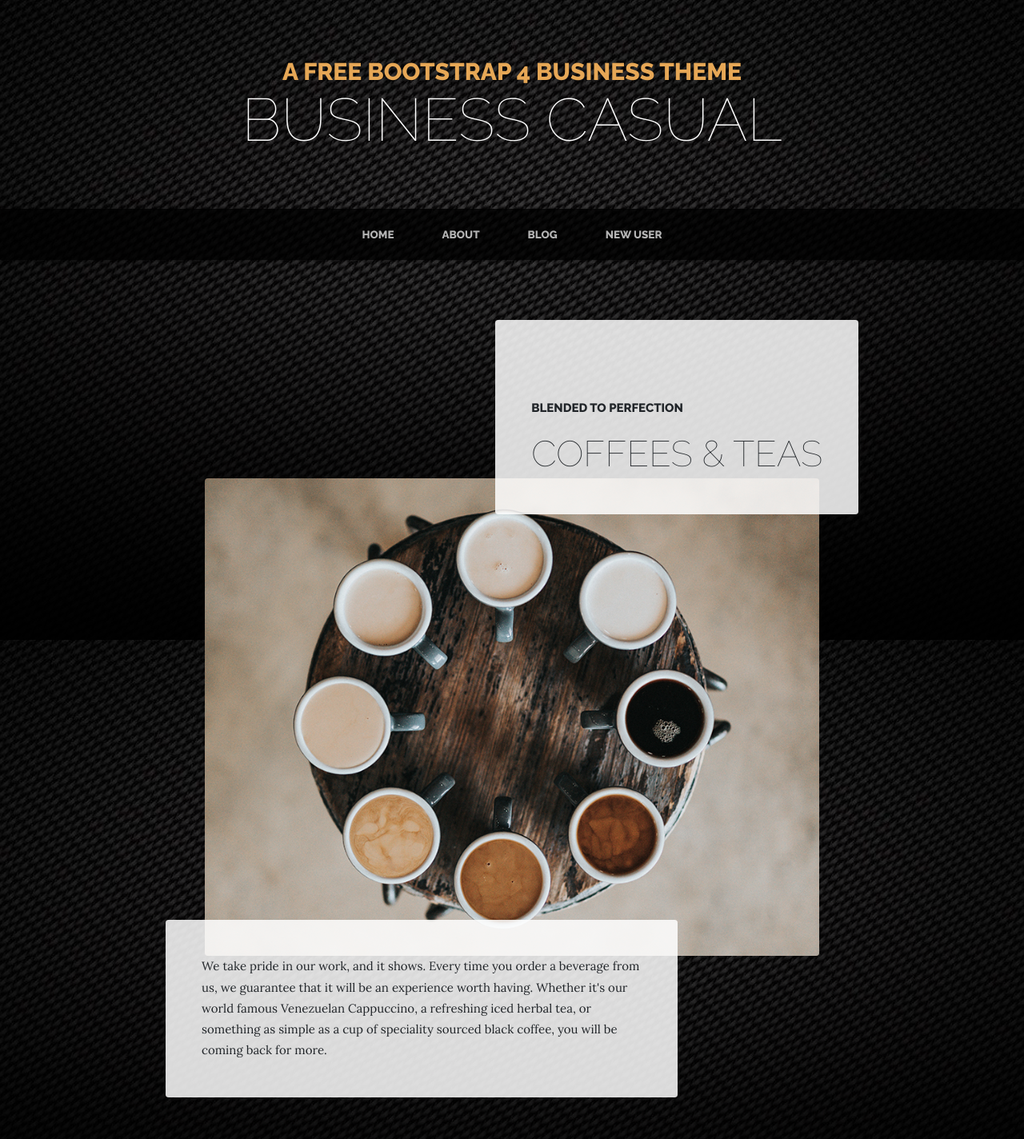
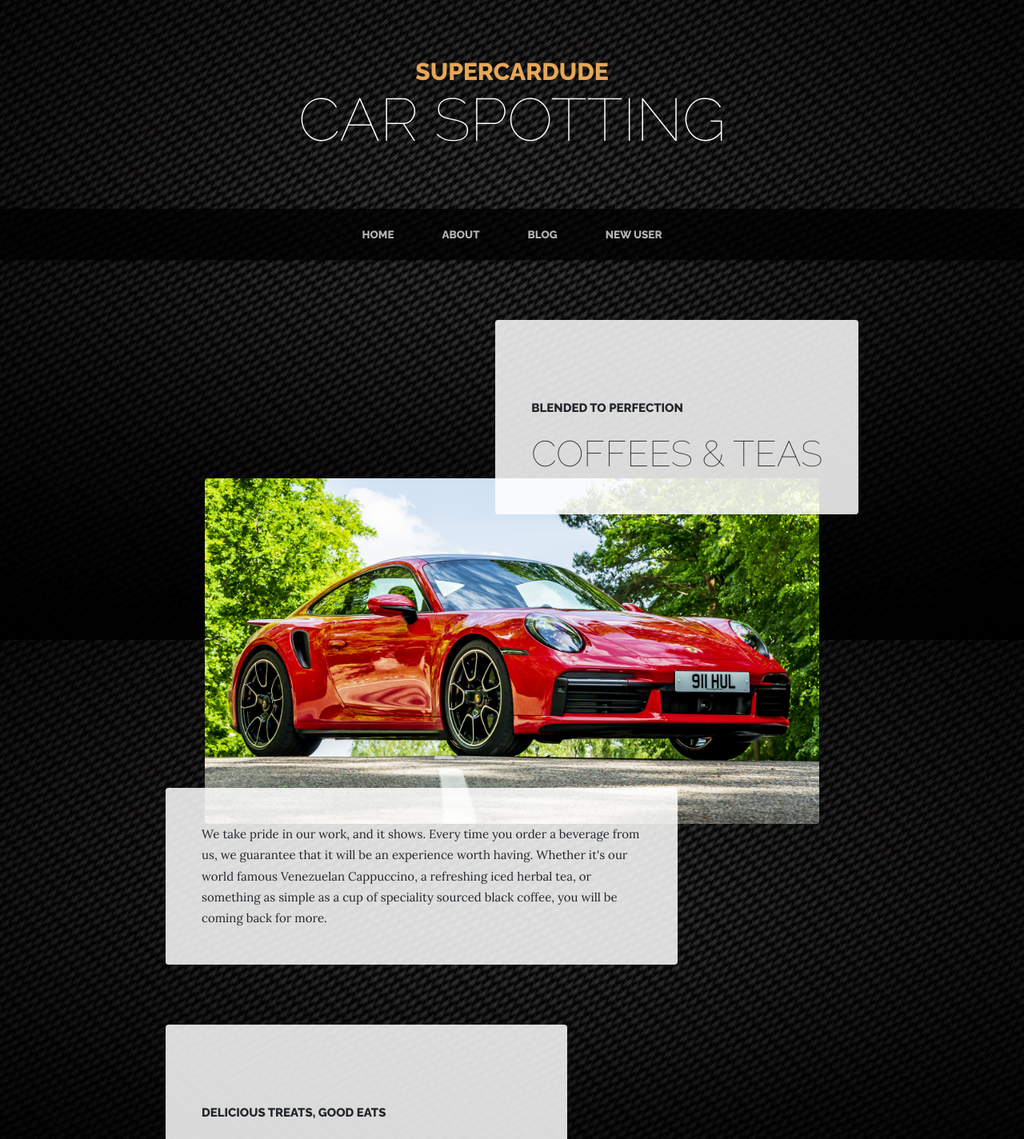
Before and after one commit to mattgreen91/milestone-project-3, a Flask app: page /blog in a window 1280 px wide. Shown: the top 1424 px of the page at 80% size. Run offline with Flask 2, Linux system fonts and the light colour scheme; some libraries are stand-ins or nearby versions.

Commit message:
updated heading text

```diff
--- a/templates/base.html
+++ b/templates/base.html
@@ -8,7 +8,7 @@
   <meta name="description" content="">
   <meta name="author" content="">
 
-  <title>Business Casual - Start Bootstrap Theme</title>
+  <title>Supercardude Car Spotting</title>
 
   <!-- Bootstrap core CSS -->
   <link href="{{ url_for('static', filename='vendor/bootstrap/css/bootstrap.min.css') }}" rel="stylesheet">
@@ -39,8 +39,8 @@
 <body>
 
   <h1 class="site-heading text-center text-white d-none d-lg-block">
-    <span class="site-heading-upper text-primary mb-3">A Free Bootstrap 4 Business Theme</span>
-    <span class="site-heading-lower">Business Casual</span>
+    <span class="site-heading-upper text-primary mb-3">Supercardude</span>
+    <span class="site-heading-lower">Car Spotting</span>
   </h1>
 
   <!-- Navigation -->
@@ -74,7 +74,7 @@
 
    <footer class="footer text-faded text-center py-5">
     <div class="container">
-      <p class="m-0 small">Copyright &copy; Your Website <span id="copyright"></span></p>
+      <p class="m-0 small">Copyright &copy; Matt Green <span id="copyright"></span></p>
     </div>
   </footer>
 
--- a/templates/blog.html
+++ b/templates/blog.html
@@ -11,7 +11,7 @@
             </h2>
           </div>
         </div>
-        <img class="product-item-img mx-auto d-flex rounded img-fluid mb-3 mb-lg-0" src="{{ url_for('static', filename='img/products-01.jpg') }}" alt="">
+        <img class="product-item-img mx-auto d-flex rounded img-fluid mb-3 mb-lg-0" src="{{ url_for('static', filename='img/porche.jpg') }}" alt="">
         <div class="product-item-description d-flex mr-auto">
           <div class="bg-faded p-5 rounded">
             <p class="mb-0">We take pride in our work, and it shows. Every time you order a beverage from us, we guarantee that it will be an experience worth having. Whether it's our world famous Venezuelan Cappuccino, a refreshing iced herbal tea, or something as simple as a cup of speciality sourced black coffee, you will be coming back for more.</p>
@@ -32,7 +32,7 @@
             </h2>
           </div>
         </div>
-        <img class="product-item-img mx-auto d-flex rounded img-fluid mb-3 mb-lg-0" src="{{ url_for('static', filename='img/products-02.jpg') }}" alt="">
+        <img class="product-item-img mx-auto d-flex rounded img-fluid mb-3 mb-lg-0" src="{{ url_for('static', filename='img/urus.jpg') }}" alt="">
         <div class="product-item-description d-flex ml-auto">
           <div class="bg-faded p-5 rounded">
             <p class="mb-0">Our seasonal menu features delicious snacks, baked goods, and even full meals perfect for breakfast or lunchtime. We source our ingredients from local, oragnic farms whenever possible, alongside premium vendors for specialty goods.</p>
@@ -53,7 +53,7 @@
             </h2>
           </div>
         </div>
-        <img class="product-item-img mx-auto d-flex rounded img-fluid mb-3 mb-lg-0" src="{{ url_for('static', filename='img/products-03.jpg') }}" alt="">
+        <img class="product-item-img mx-auto d-flex rounded img-fluid mb-3 mb-lg-0" src="{{ url_for('static', filename='img/gwagon.jpg') }}" alt="">
         <div class="product-item-description d-flex mr-auto">
           <div class="bg-faded p-5 rounded">
             <p class="mb-0">Travelling the world for the very best quality coffee is something take pride in. When you visit us, you'll always find new blends from around the world, mainly from regions in Central and South America. We sell our blends in smaller to large bulk quantities. Please visit us in person for more details.</p>
```
Also changed, not shown: static/img/porche.jpg (added), static/img/products-01.jpg (deleted), static/img/products-02.jpg (deleted), static/img/products-03.jpg (deleted), 1 other file.
